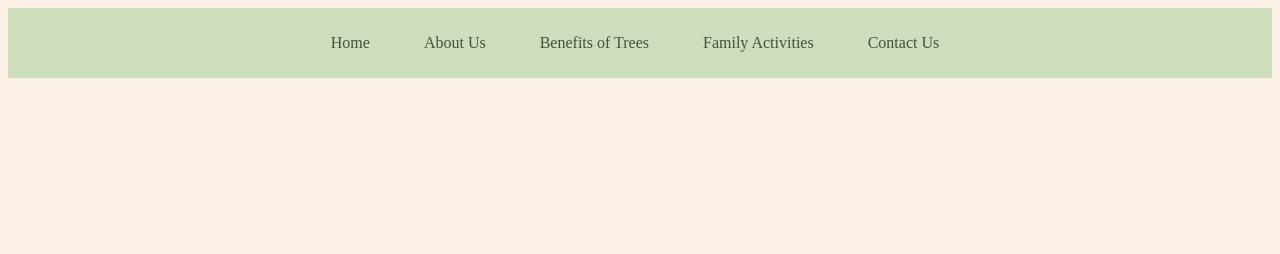
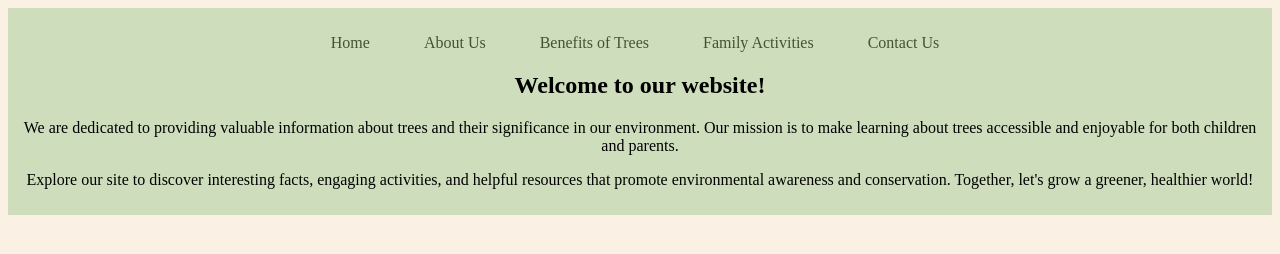
Before and after one commit to HYF-Class22/agile-development-group3-all-about-trees, a website: page index.html in a window 1280 px wide. Drawn offline with Linux system fonts and the light colour scheme.

Commit message:
Update index.html

```diff
--- a/index.html
+++ b/index.html
@@ -1,5 +1,6 @@
 <!DOCTYPE html>
 <html lang="en">
+
 <head>
   <meta charset="UTF-8" />
   <link rel="icon" type="image/svg+xml" href="./client/assets/favicon.ico" />
@@ -17,6 +18,18 @@
       <li><a href="#activities">Family Activities</a></li>
       <li><a href="#contact">Contact Us</a></li>
     </ul>
-    </nav>
+
+    <article>
+      <h2>Welcome to our website!</h2>
+      <p>We are dedicated to providing valuable information about trees and their significance
+        in
+        our environment. Our mission is to make learning about trees accessible and enjoyable for both children and
+        parents.
+      </p>
+      <p>Explore our site to discover interesting facts, engaging activities, and helpful resources that promote
+        environmental awareness and conservation. Together, let's grow a greener, healthier world!</p>
+    </article>
+
 </body>
+
 </html>
```
Lines whose indentation alone changed are shown as unchanged.
